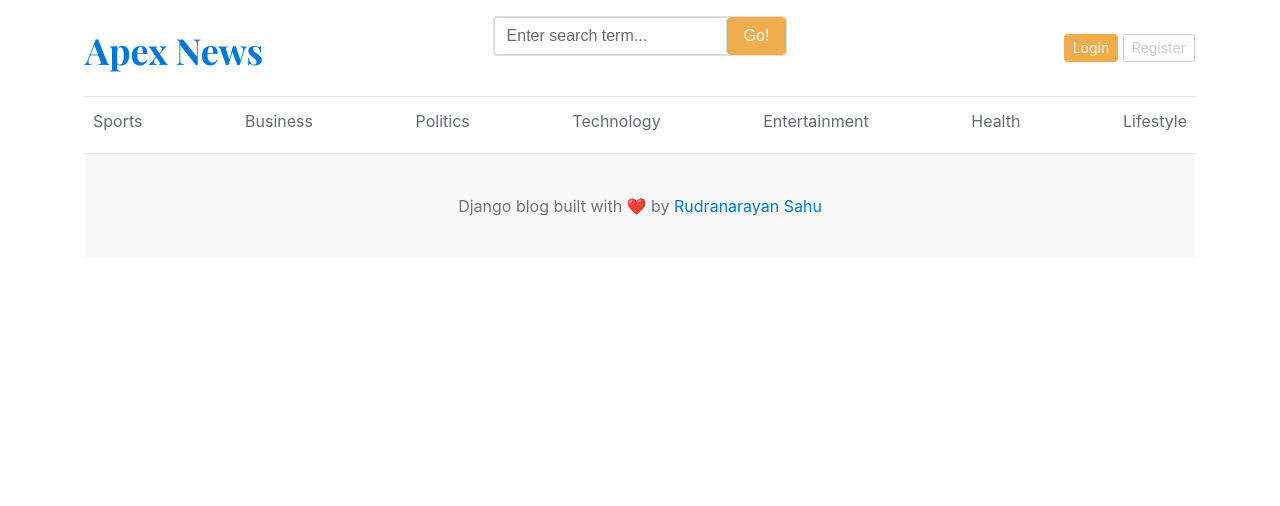
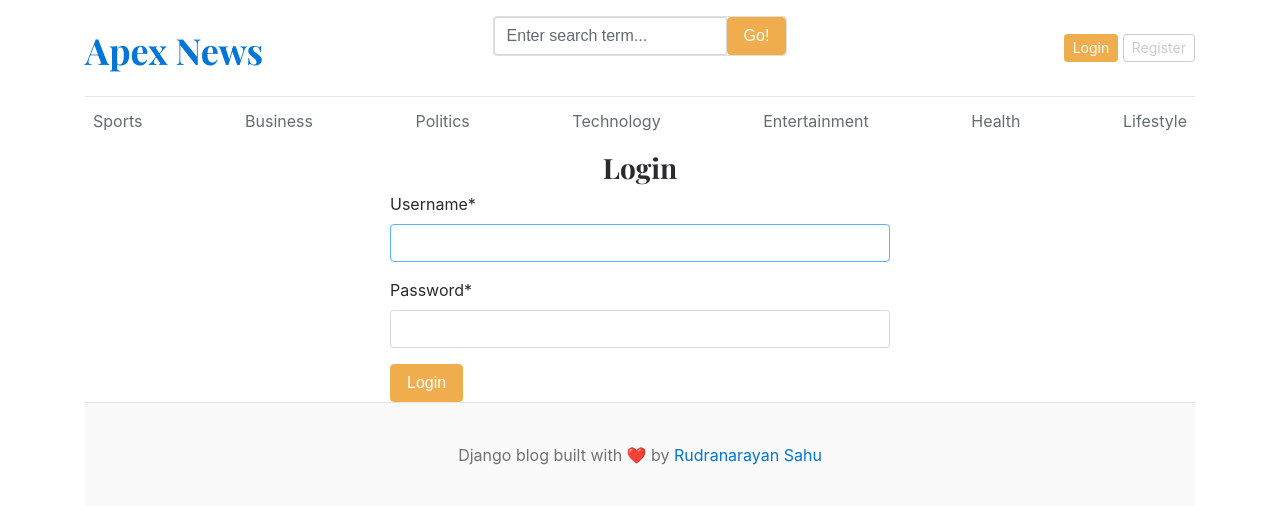
Before and after one commit to rudranarayan-01/Blog, a Django app: page /login/ in a window 1280 px wide. Shown: the top 506 px of the page. Run offline with Django 5.2, Linux system fonts and the light colour scheme; data comes from the database, SQL or seed files in the repository; some libraries are stand-ins or nearby versions.

Commit message:
Login UI: Crispy form

```diff
--- a/blog_main/views.py
+++ b/blog_main/views.py
@@ -3,6 +3,7 @@ from django.shortcuts import render, redirect
 from background.models import AboutModel
 from blogs.models import Category, Blog
 from .forms import RegistrationForm
+from django.contrib.auth.forms import AuthenticationForm
 
 def home(request):
     featured_posts = Blog.objects.filter(is_featured=True).order_by('-created_at')
@@ -41,4 +42,8 @@ def register(request):
     return render(request, 'register.html', context)
 
 def login(request):
-    return render(request, 'login.html')
+    form = AuthenticationForm()
+    context = {
+        'form': form,
+    }
+    return render(request, 'login.html', context)
--- a/templates/login.html
+++ b/templates/login.html
@@ -1,5 +1,12 @@
 {% extends "base.html" %}
 
 {% block content %}
+{% load crispy_forms_tags %}
 
+<h3 class = "text-center">Login</h3>
+<form method="post" style="max-width: 500px; margin: auto;">
+    {% csrf_token %}
+    {{ form | crispy }}
+    <button type="submit" class="btn btn-warning">Login</button>
+</form>
 {% endblock %}
```
